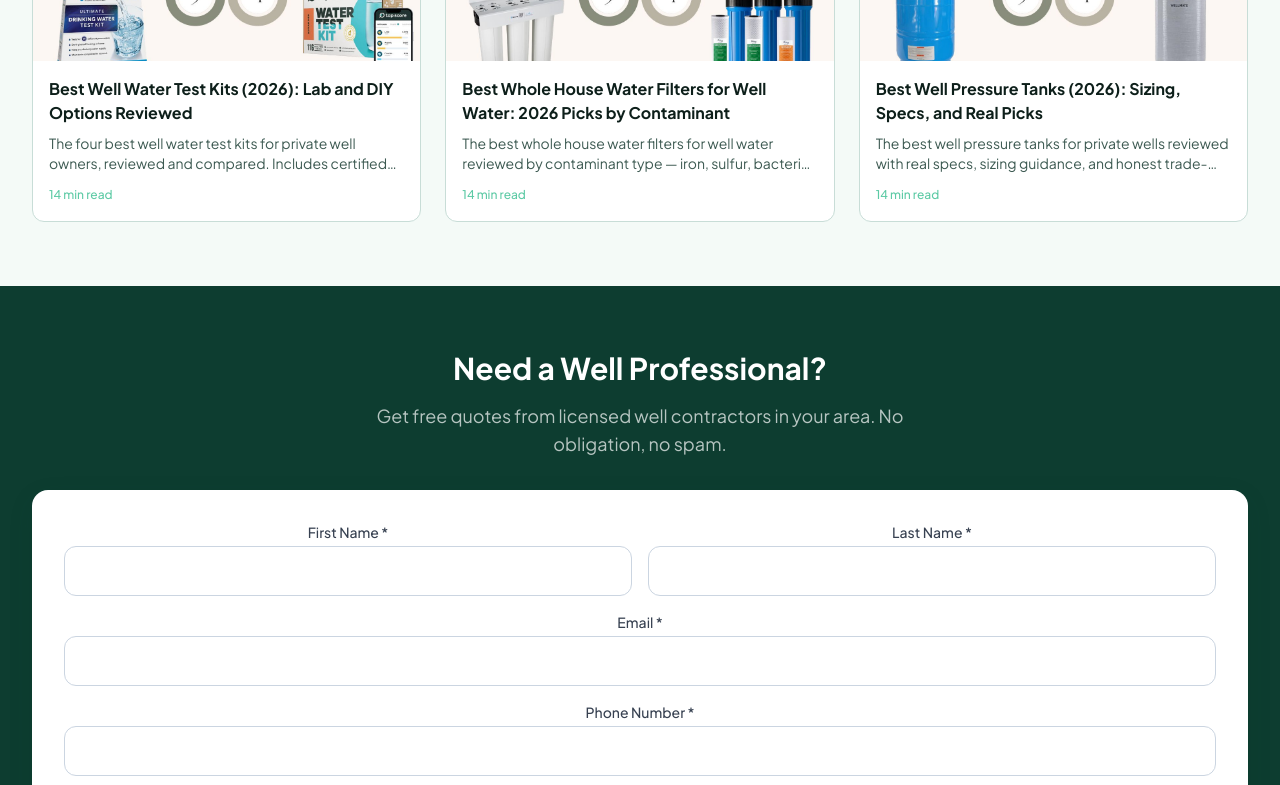
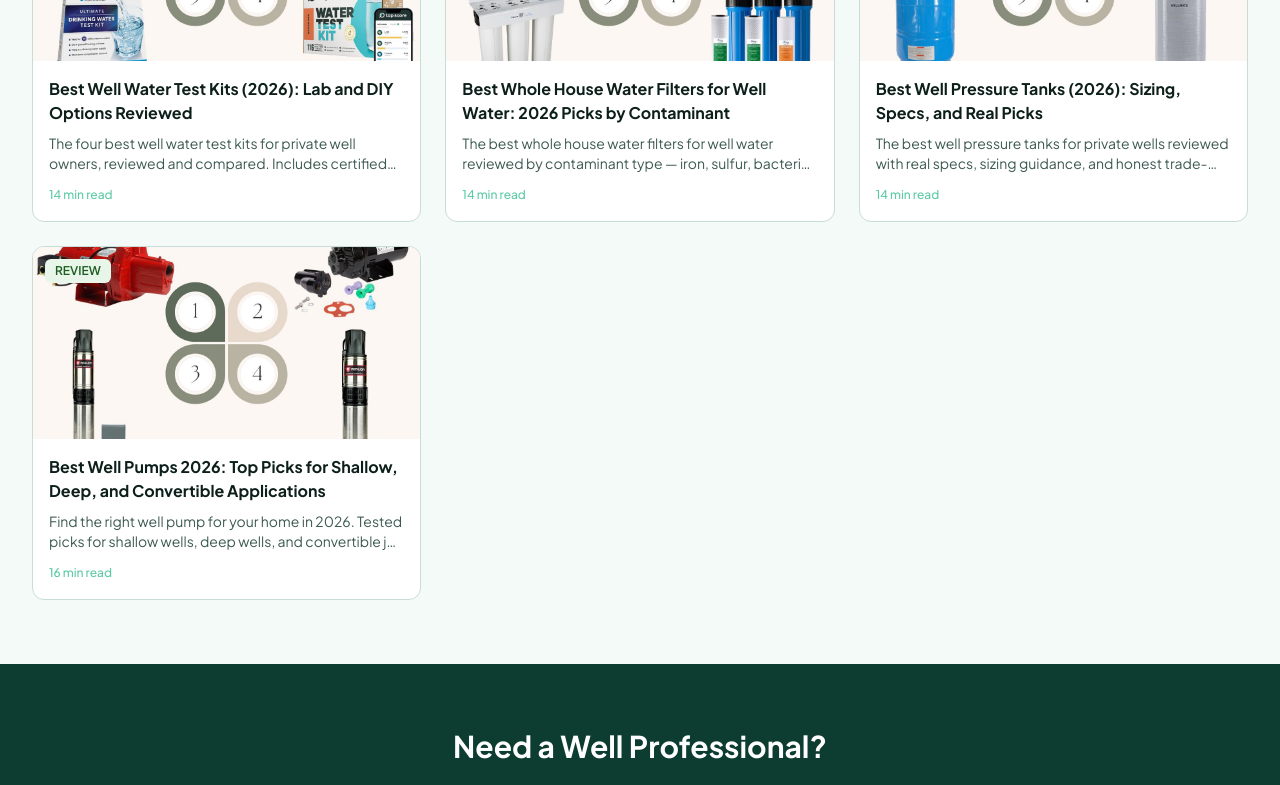
Before and after one commit to thebasementguide2026/thewell.guide-, a Next.js app: page /reviews in a window 1280 px wide. Shown: the part 587-1372 px from the top of the page. Built offline with nearby package versions, Linux system fonts and the light colour scheme.

Commit message:
Add best-well-pumps to reviews index

```diff
--- a/app/reviews/page.tsx
+++ b/app/reviews/page.tsx
@@ -13,6 +13,7 @@ const reviews = [
   { title: 'Best Well Water Test Kits (2026): Lab and DIY Options Reviewed', href: '/reviews/best-well-water-test-kits', description: 'The four best well water test kits for private well owners, reviewed and compared. Includes certified lab tests for annual baseline testing and DIY strips for monitoring between lab tests.', image: '/welltestkits.jpg', readTime: '14 min read' },
   { title: 'Best Whole House Water Filters for Well Water: 2026 Picks by Contaminant', href: '/reviews/best-whole-house-water-filters', description: 'The best whole house water filters for well water reviewed by contaminant type — iron, sulfur, bacteria, sediment, and comprehensive systems. Real specs, verified availability, honest limitations, and a complete buying guide.', image: '/waterfilters.jpg', readTime: '14 min read' },
   { title: 'Best Well Pressure Tanks (2026): Sizing, Specs, and Real Picks', href: '/reviews/best-pressure-tanks', description: 'The best well pressure tanks for private wells reviewed with real specs, sizing guidance, and honest trade-offs. Bladder and diaphragm tanks compared by household size, budget, and installation type.', image: '/best pressure tanks.jpg', readTime: '14 min read' },
+  { title: 'Best Well Pumps 2026: Top Picks for Shallow, Deep, and Convertible Applications', href: '/reviews/best-well-pumps', description: 'Find the right well pump for your home in 2026. Tested picks for shallow wells, deep wells, and convertible jet applications from $300 to $900. Submersible and jet pump comparison with sizing by well depth and household size.', image: '/bestwellpumps.jpg', readTime: '16 min read' },
 ]
 
 export default function ReviewsIndexPage() {
```
